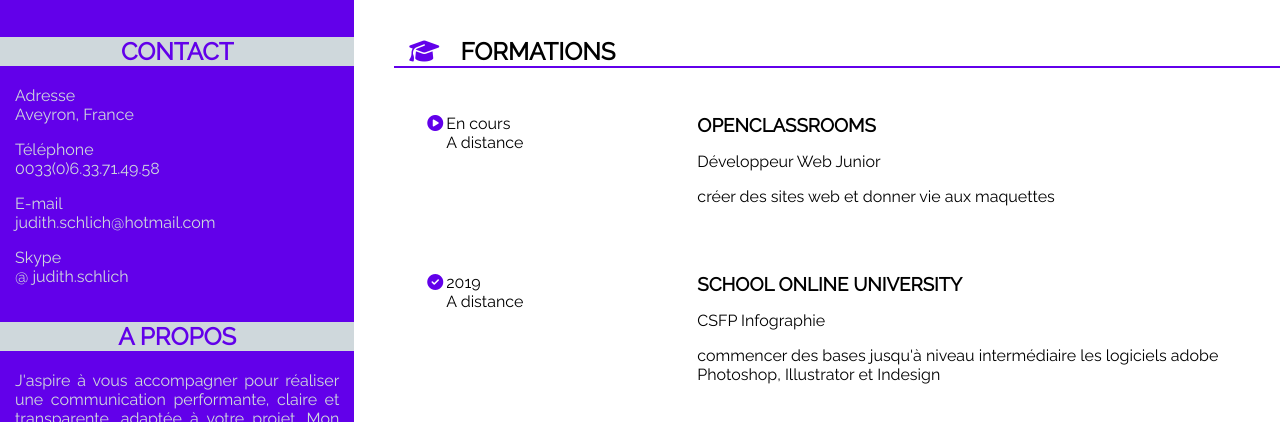
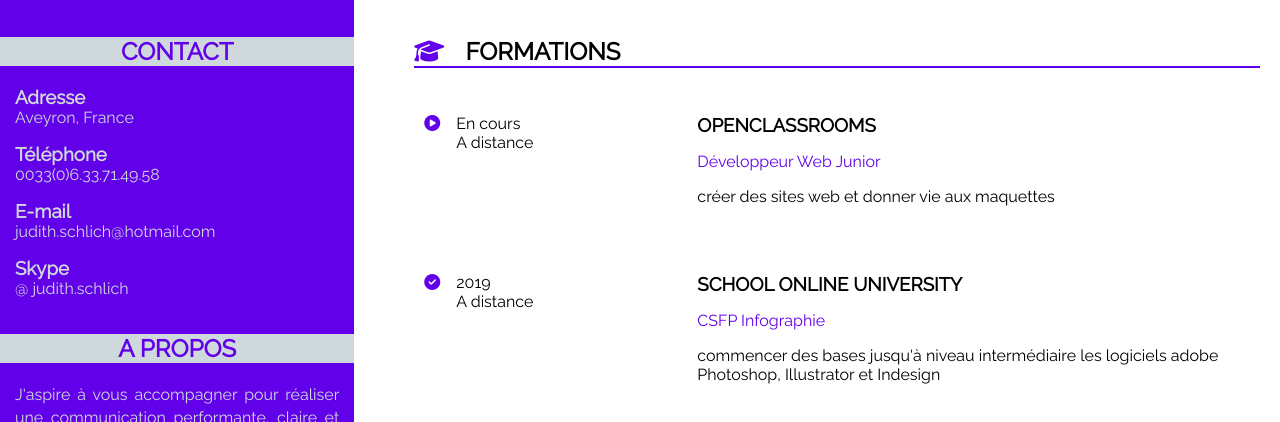
Before and after one commit to judith-creative/cv-judith, a plain HTML site: page index.html in a window 1280 px wide. Shown: the part 317-739 px from the top of the page. Drawn offline with Linux system fonts and the light colour scheme.

Commit message:
design feedback applied

```diff
--- a/index.html
+++ b/index.html
@@ -47,14 +47,14 @@
 <!--Contact-->
 				<section id="contact">
 					<h2>Contact</h2>
-					<p>Adresse<br />
-					Aveyron, France</p>
-					<p>Téléphone<br />
-					0033(0)6.33.71.49.58</p>
-					<p>E-mail<br />
-					<a href="mailto:judith.schlich@hotmail.com">judith.schlich@hotmail.com</a></p>
-					<p>Skype<br />
-					@ judith.schlich</p>
+					<h3>Adresse</h3>
+					<p>Aveyron, France</p>
+					<h3>Téléphone</h3>
+					<p>0033(0)6.33.71.49.58</p>
+					<h3>E-mail</h3>
+					<p><a href="mailto:judith.schlich@hotmail.com">judith.schlich@hotmail.com</a></p>
+					<h3>Skype</h3>
+					<p>@ judith.schlich</p>
 				</section>
 <!--A propos-->
 				<section id="about">
--- a/styles.css
+++ b/styles.css
@@ -98,9 +98,18 @@ aside h2 {
 	text-align: center;
 }
 
-aside p {
+aside p, aside h3 {
 	padding: 0 15px;
 	color: #cfd8dc;
+}
+
+aside h3 {
+	text-transform: initial;
+	margin-bottom: 0;
+}
+
+aside h3 + p {
+	margin-top: 0;
 }
 
 #contact p a {
@@ -110,6 +119,7 @@ aside p {
 
 #about p {
 	text-align: justify;
+	line-height: 23px;
 }
 
 #about p a {
@@ -138,17 +148,22 @@ aside p {
 	padding: 10px 0;
 }
 
+main h3 + p {
+	color: #6200ea;
+}
+
 main p, main h3 {
 	padding: 0 15px;
 }
 
 main h2 {
 	border-bottom: solid #6200ea 2px;
+	margin: 20px
 }
 
 h2 i {
 	color: #6200ea;
-	padding: 0 15px;
+	padding-right: 15px;
 }
 
 .date {
@@ -156,12 +171,12 @@ h2 i {
 }
 
 	.date i {
-		padding: 0 3px;
+		padding-right: 16px;
 		color: #6200ea;
 	}
 
 .where {
-	margin: 0 0 16px 22px;
+	margin: 0 0 16px 32px;
 }
 
 h3 {
@@ -176,8 +191,9 @@ h3 {
 /*footer*/
 footer {
 	text-align: center;
-	margin: 20px 0;
+	padding: 20px 0;
 	color: #6200ea;
+	background-color: #cfd8dc;
 }
 
 /*Media Queries*/
@@ -200,6 +216,12 @@ footer {
 		text-align: center;
 		color: #6200ea;
 		text-transform: uppercase;
+	}
+
+	.desktop a:hover {
+		color: #0a00b6;
+		font-weight: bold;
+		font-size: 1rem;
 	}
 
 	header {
```
